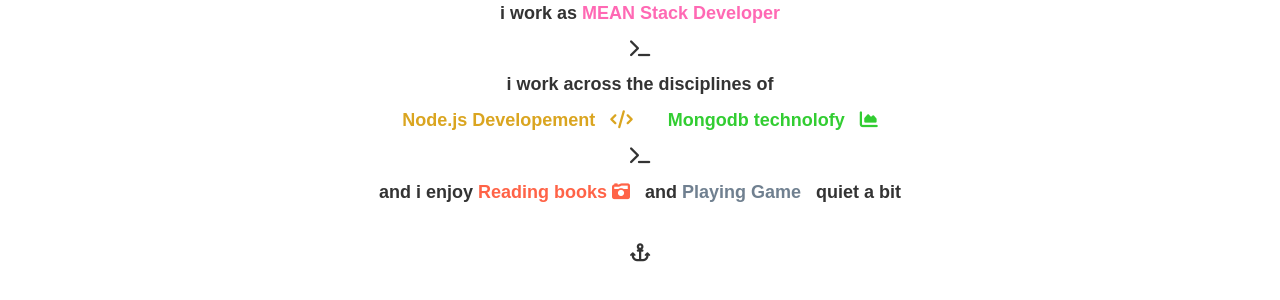
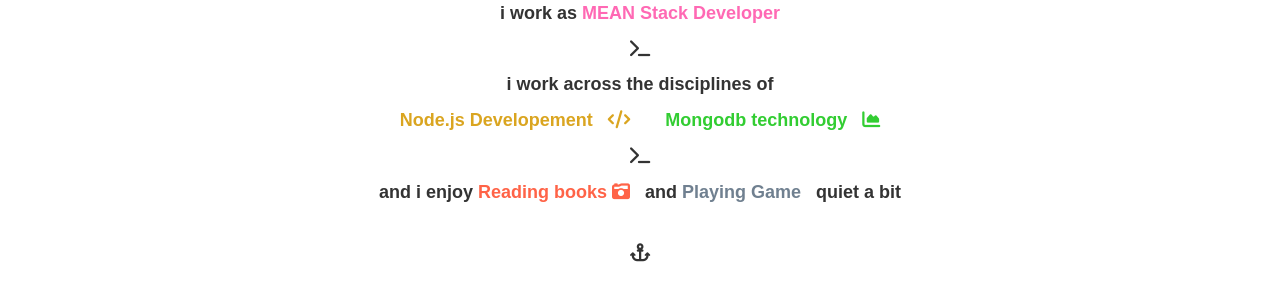
Before and after one commit to sandipmavani/sandipmavani.github.io, a Jekyll site: the page built from index.html, in a window 1280 px wide and 900 px high, scrolled down 885 px. Shown: the part 150-450 px from the top of the window. Built offline with Jekyll 4.4.1, drawn with Linux system fonts in a browser that asks for light colours; nearby versions of some CDN libraries.

Commit message:
Update about.html

```diff
--- a/_includes/about.html
+++ b/_includes/about.html
@@ -14,7 +14,7 @@
                 <p><i class="fa fa-terminal"></i></p>
                 <p>i work across the disciplines of </p>
                 <p><font color="GoldenRod">Node.js Developement &nbsp <i class="fa fa-code"></i> </font> &nbsp &nbsp
-                    &nbsp <font color="LimeGreen">Mongodb technolofy &nbsp <i class="fa fa-area-chart"></i></font> </p>
+                    &nbsp <font color="LimeGreen">Mongodb technology &nbsp <i class="fa fa-area-chart"></i></font> </p>
                 <p><i class="fa fa-terminal"></i></p>
                 and i enjoy <font color="Tomato">Reading books <i class="fa fa-camera-retro"
                                                                 aria-hidden="true"></i></font> &nbsp and <font
```
